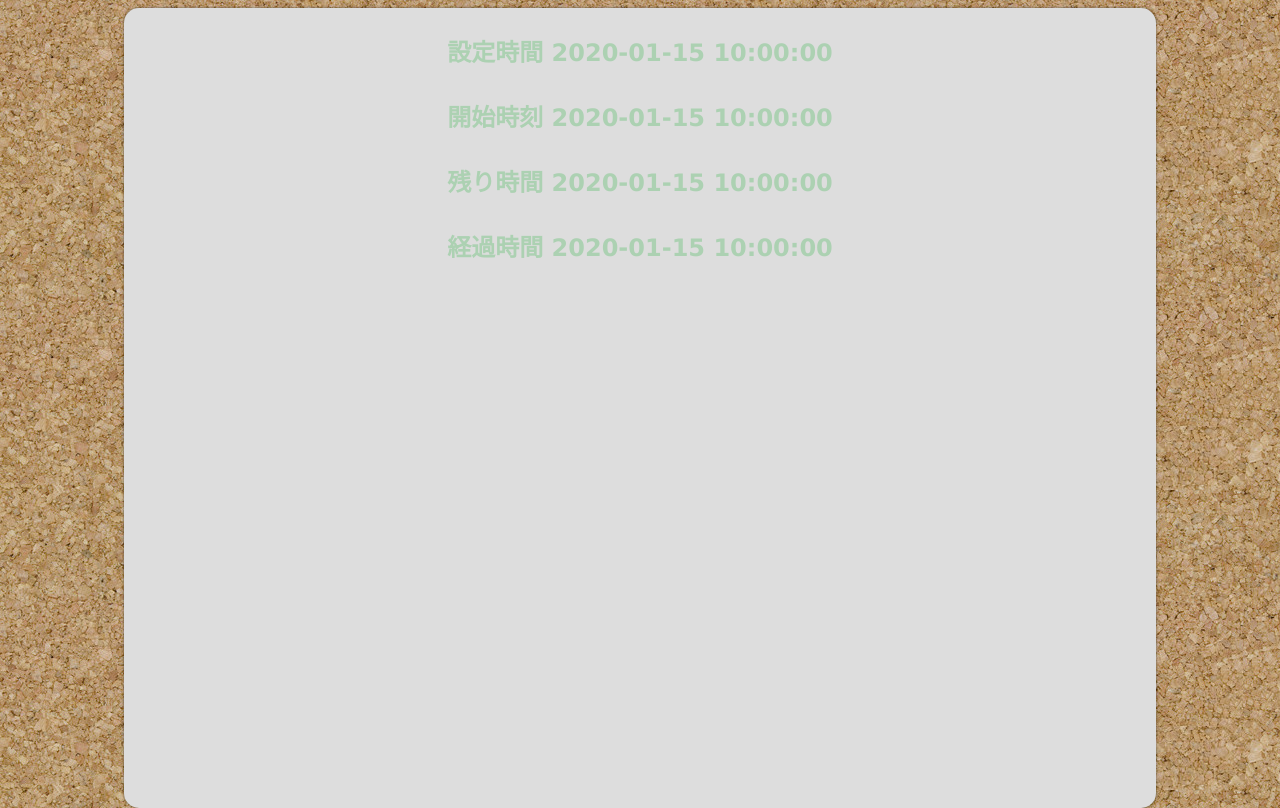
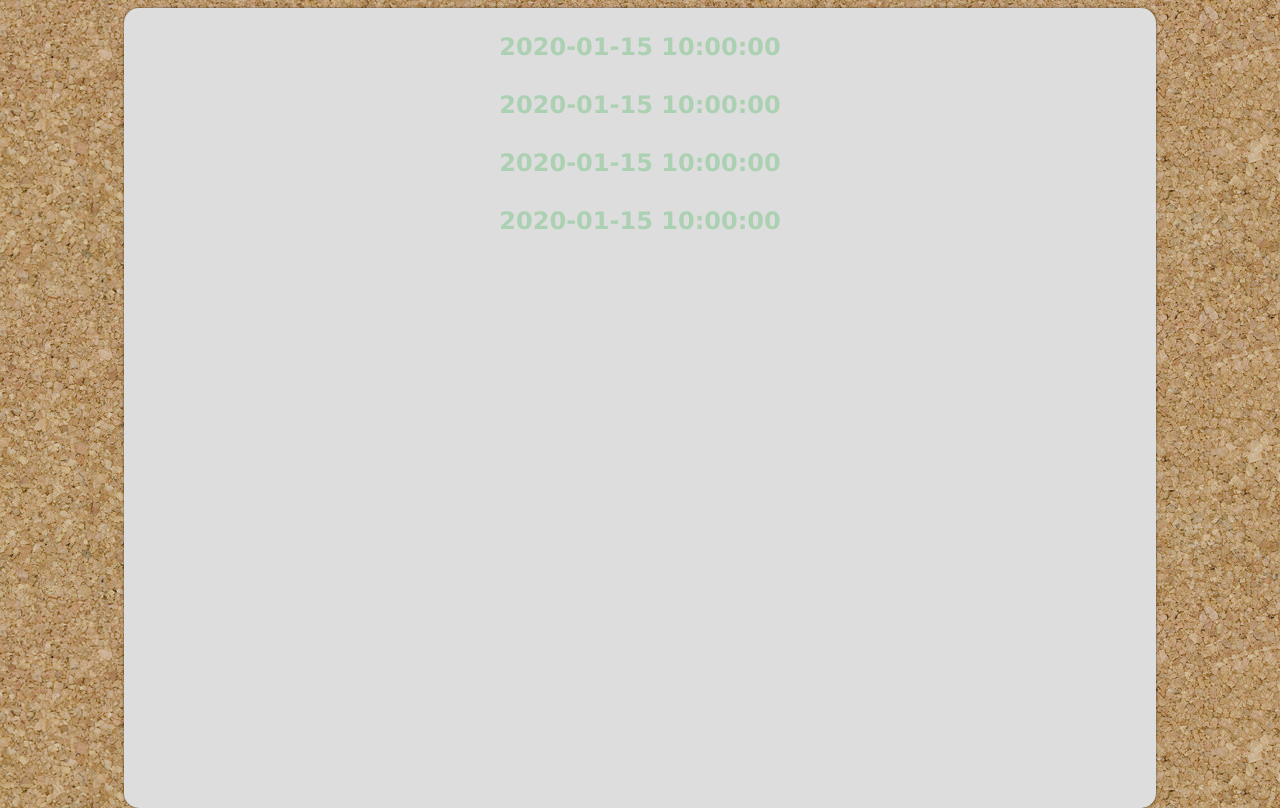
Before and after one commit to momotaro98/momotaro-task-management, a Flask app: template templates/done.html in a window 1280 px wide. Run offline with Flask 2, Linux system fonts and the light colour scheme; the template is opened without the code that fills it: most values are stand-ins (such as "Sample title", 1, 10 or a date in 2020).

Commit message:
bug fixed?

```diff
--- a/app.py
+++ b/app.py
@@ -39,11 +39,11 @@ def done_page():
         set_hour = set_time // 3600
         set_minute = (set_time % 3600) // 60
         if set_hour and set_minute:
-            set_time_output = "{0} 時間 {1} 分".format(set_hour, set_minute)
+            set_time_output = "設定時間 {0} 時間 {1} 分".format(set_hour, set_minute)
         elif set_hour:
-            set_time_output = "{0} 時間".format(set_hour)
+            set_time_output = "設定時間 {0} 時間".format(set_hour)
         else:
-            set_time_output = "{0} 分".format(set_minute)
+            set_time_output = "設定時間 {0} 分".format(set_minute)
 
         start_time = "{0} 時 {1} 分".format(Hours, Minutes)
     return render_template('done.html',
--- a/templates/done.html
+++ b/templates/done.html
@@ -1,9 +1,9 @@
 {% extends "layout.html" %}
 {% block content %}
 <div id="container">
-    <h2>設定時間 {{ set_time_output }}</h2>
-    <h2>開始時刻 {{ start_time }}</h2>
-    <h2>残り時間 {{ remained_time }}</h2>
-    <h2>経過時間 {{ serial_passed_time }}</h2>
+    <h2>{{ set_time_output }}</h2>
+    <h2>{{ start_time }}</h2>
+    <h2>{{ remained_time }}</h2>
+    <h2>{{ serial_passed_time }}</h2>
 </div>
 {% endblock %}
```
